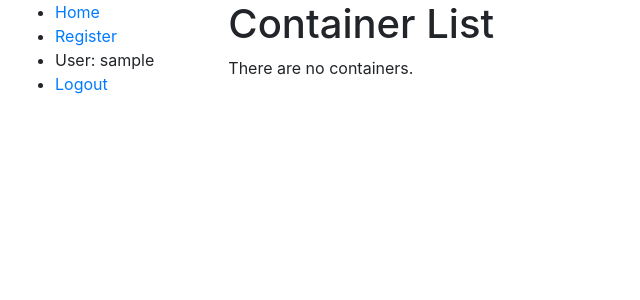
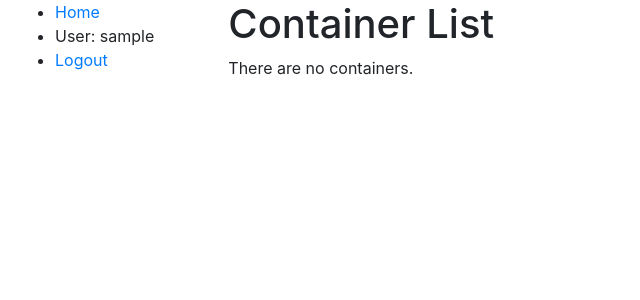
Before and after one commit to miabl/container-website, a Django app: page /containers/ in a window 1280 px wide. Shown: the top 300 px of the page, without its empty margins (0-640 px from the left). Run offline with Django 4.2, Linux system fonts and the light colour scheme; the visitor is signed in with stand-in values (Sample User, id 1); data that the repository does not hold is empty.

Commit message:
update register so you can only see it if you're not authenticated

```diff
--- a/containers/templates/base_generic.html
+++ b/containers/templates/base_generic.html
@@ -17,12 +17,12 @@
             {% block sidebar %}
                 <ul class="sidebar-nav">
                     <li><a href="{% url 'index' %}">Home</a></li>
-                    <li><a href="{% url 'register' %}">Register</a></li>
                 {% if user.is_authenticated %}
                     <li>User: {{ user.get_username }}</li>
                     <li><a href="{% url 'logout'%}?next={{request.path}}">Logout</a></li>
                 {% else %}
                     <li><a href="{% url 'login'%}?next={{request.path}}">Login</a></li>
+                    <li><a href="{% url 'register' %}?next={{request.path}}">Register</a></li>
                 {% endif %}
                 </ul>
             {% endblock %}
```
